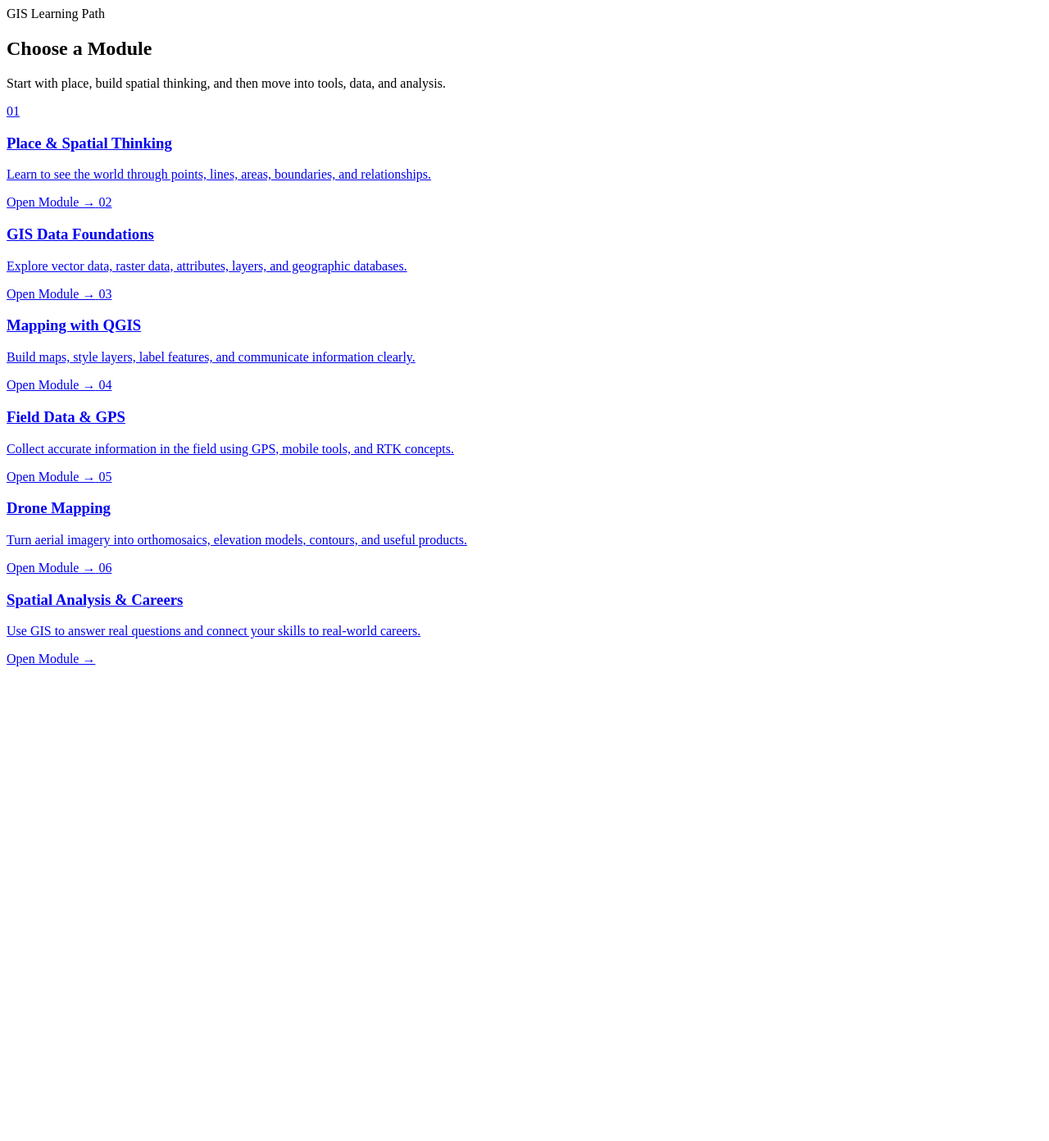
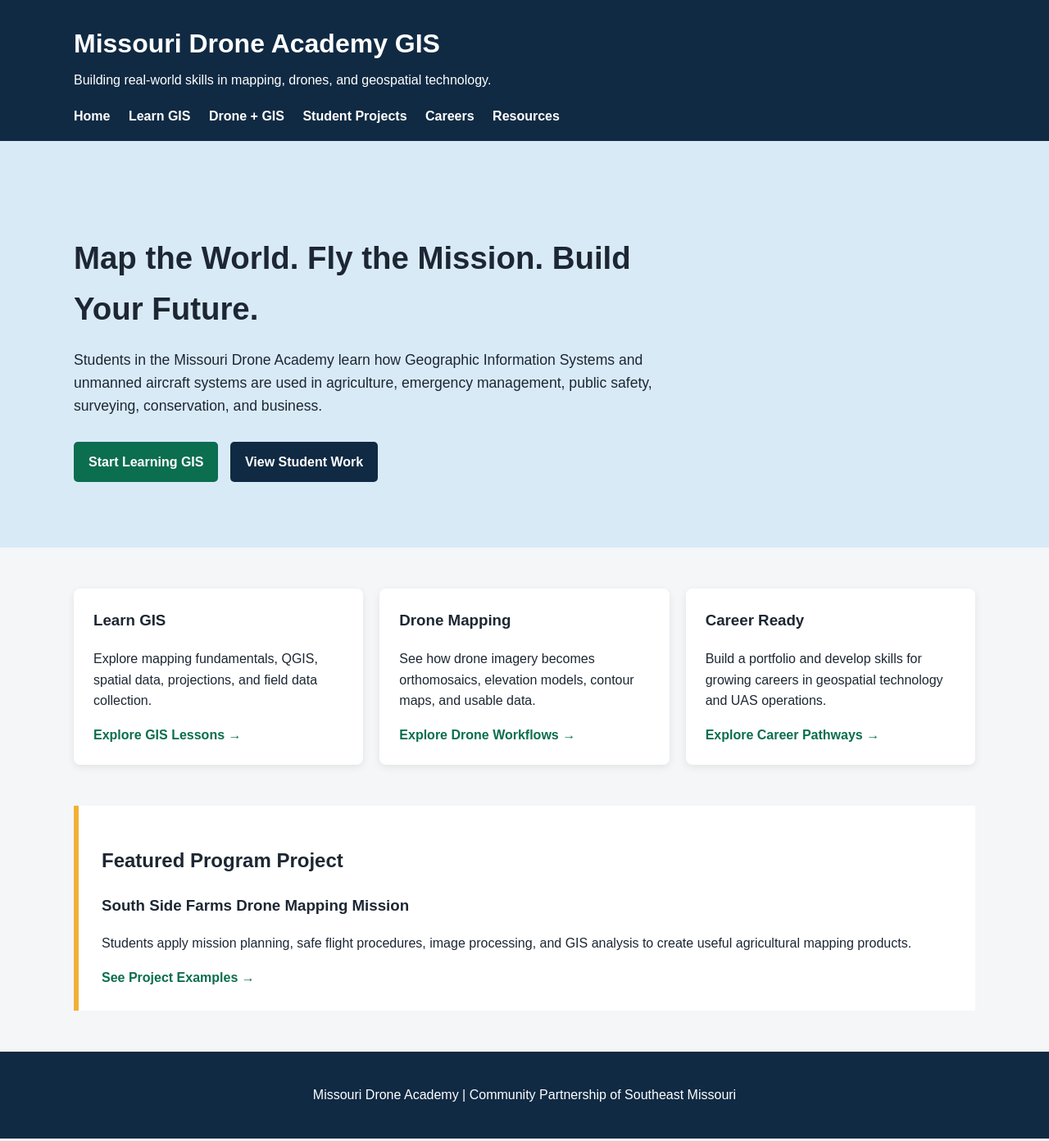
Before and after one commit to jstinsongis-lang/missouri-drone-academy-gis, a plain HTML site: page index.html in a window 1280 px wide. Shown: the top 1392 px of the page at 82% size. Before the commit the page ends 821 px from the top, so only its background shows below. Drawn offline with Linux system fonts and the light colour scheme.

Commit message:
Expand index.html with additional content sections

```diff
--- a/index.html
+++ b/index.html
@@ -1,3 +1,79 @@
+<!DOCTYPE html>
+<html lang="en">
+<head>
+  <meta charset="UTF-8">
+  <meta name="viewport" content="width=device-width, initial-scale=1.0">
+  <title>Missouri Drone Academy | GIS</title>
+  <link rel="stylesheet" href="css/style.css">
+</head>
+
+<body>
+  <header>
+    <div class="container">
+      <h1>Missouri Drone Academy GIS</h1>
+      <p>Building real-world skills in mapping, drones, and geospatial technology.</p>
+
+      <nav>
+        <a href="index.html">Home</a>
+        <a href="gis.html">Learn GIS</a>
+        <a href="drones.html">Drone + GIS</a>
+        <a href="projects.html">Student Projects</a>
+        <a href="careers.html">Careers</a>
+        <a href="resources.html">Resources</a>
+      </nav>
+    </div>
+  </header>
+
+  <main>
+    <section class="hero">
+      <div class="container">
+        <h2>Map the World. Fly the Mission. Build Your Future.</h2>
+        <p>
+          Students in the Missouri Drone Academy learn how Geographic Information
+          Systems and unmanned aircraft systems are used in agriculture, emergency
+          management, public safety, surveying, conservation, and business.
+        </p>
+        <a class="button" href="gis.html">Start Learning GIS</a>
+        <a class="button secondary" href="projects.html">View Student Work</a>
+      </div>
+    </section>
+
+    <section class="container cards">
+      <article class="card">
+        <h3>Learn GIS</h3>
+        <p>Explore mapping fundamentals, QGIS, spatial data, projections, and field data collection.</p>
+        <a href="gis.html">Explore GIS Lessons →</a>
+      </article>
+
+      <article class="card">
+        <h3>Drone Mapping</h3>
+        <p>See how drone imagery becomes orthomosaics, elevation models, contour maps, and usable data.</p>
+        <a href="drones.html">Explore Drone Workflows →</a>
+      </article>
+
+      <article class="card">
+        <h3>Career Ready</h3>
+        <p>Build a portfolio and develop skills for growing careers in geospatial technology and UAS operations.</p>
+        <a href="careers.html">Explore Career Pathways →</a>
+      </article>
+    </section>
+
+    <section class="container spotlight">
+      <h2>Featured Program Project</h2>
+      <h3>South Side Farms Drone Mapping Mission</h3>
+      <p>
+        Students apply mission planning, safe flight procedures, image processing,
+        and GIS analysis to create useful agricultural mapping products.
+      </p>
+      <a href="projects.html">See Project Examples →</a>
+    </section>
+  </main>
+
+  <footer>
+    <p>Missouri Drone Academy | Community Partnership of Southeast Missouri</p>
+  </footer>
+</body>
+</html>
 <section class="module-section container">
   <div class="section-heading">
     <p class="eyebrow">GIS Learning Path</p>
```
